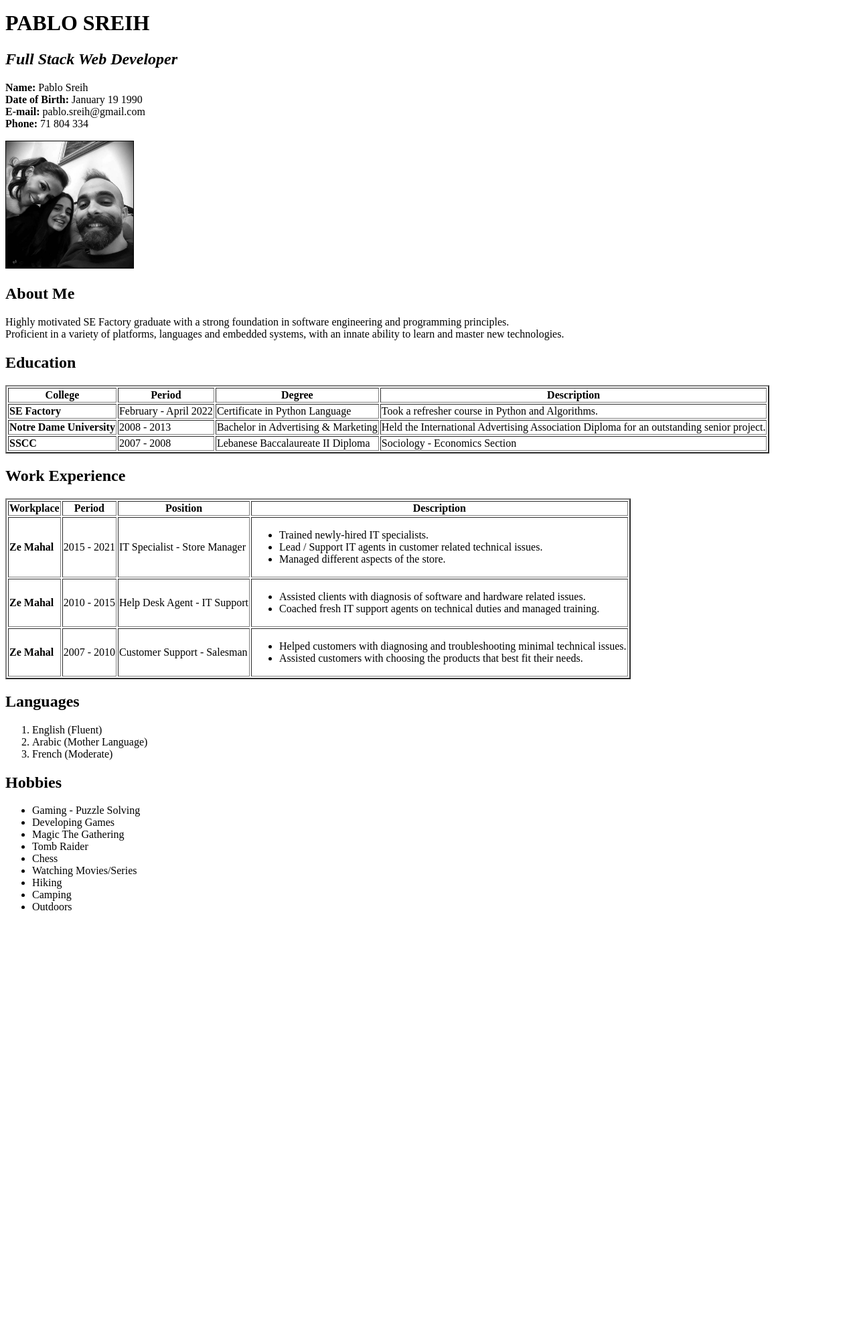
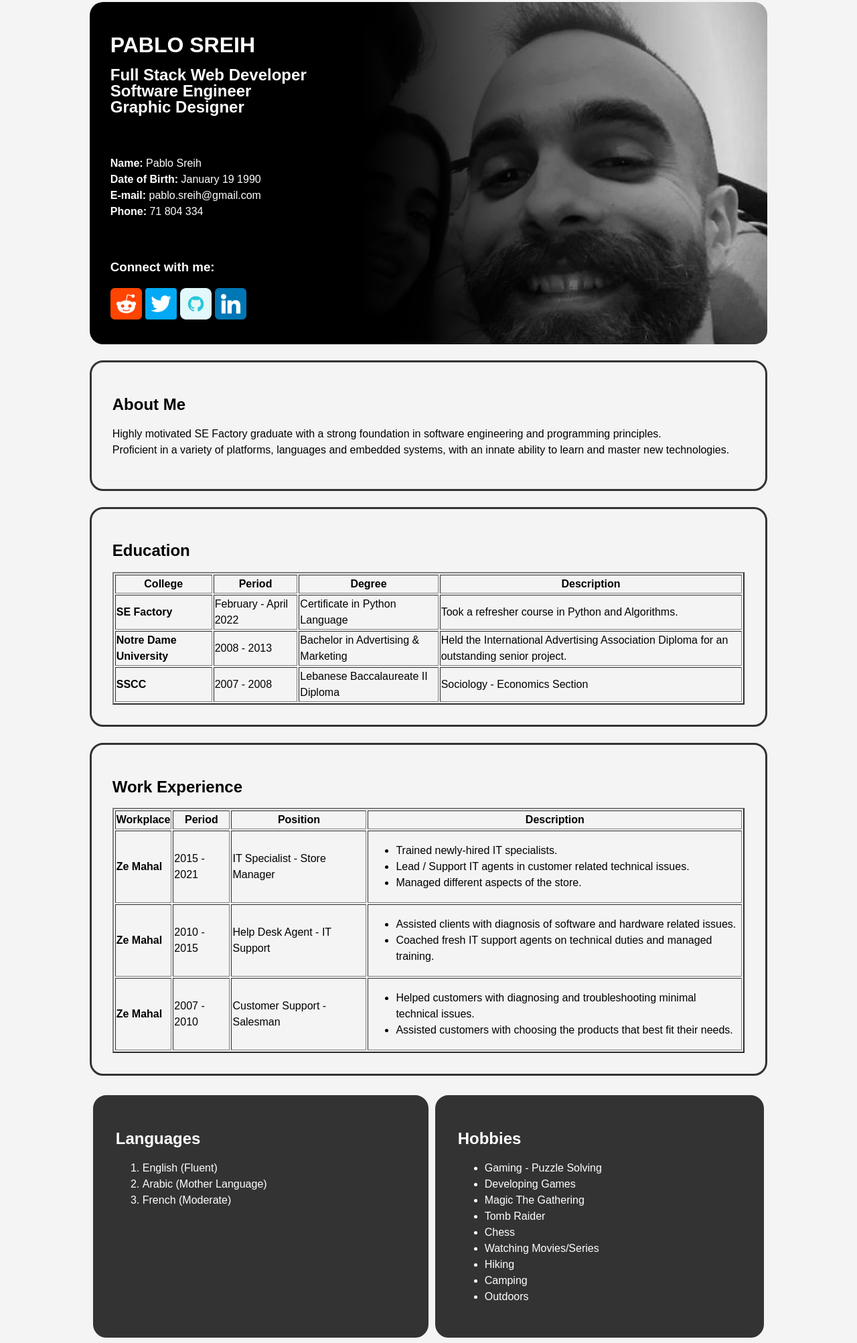
Before and after one commit to pablo-sreih/portfolio, a plain HTML site: page index.html in a window 1280 px wide. Shown: the part 5-2010 px from the top of the page at 67% size. Before the commit the page ends 1384 px from the top, so only its background shows below. Drawn offline with Linux system fonts and the light colour scheme.

Commit message:
Added Styling

```diff
--- /dev/null
+++ b/css/styles.css
@@ -0,0 +1,52 @@
+body{
+    background-color: #f4f4f4;
+    font-family: Arial, Helvetica, sans-serif;
+    font-size: 16px;
+    line-height: 1.5em;
+}
+
+.container{
+    width:80%;
+    margin: auto;
+}
+
+.box-1{
+    /* background: #eb01a5; */
+    /* background-image: url(../assets/images/pp.jpg); */
+    /* background-image: url(../assets/images/pp.jpg) no-repeat; */
+    background: -webkit-linear-gradient(left, rgba(0,0,0,1) 40%, rgba(255,0,0,0)), url("../assets/images/pp.jpg") center center no-repeat;
+    background-size:cover;
+    color: white;
+    padding: 3%;
+    border-radius: 20px;
+}
+
+.pp{
+    border-style:solid;
+    border-color: #333333;
+    border-width: 10px;
+    border-radius: 50%;
+    float: right;
+    margin-right: 8%;
+    margin-top: 5%;
+}
+
+.border-1{
+    border: 3px solid #333333;
+    border-radius: 20px;
+    padding: 3%;
+}
+
+.flex-container{
+    display: flex;
+}
+
+.flex-child{
+    flex:auto;
+    color: white;
+    background-color: #333333;
+    border: 3px solid #333333;
+    border-radius: 20px;
+    margin: 5px;
+    padding: 3%;
+}
--- a/index.html
+++ b/index.html
@@ -3,28 +3,44 @@
 
     <head>
         <title>Pablo Sreih CV</title>
+        <link rel="stylesheet" href="css/styles.css">
     </head>
 
     <body>
 
+        <div class="container">
+            <div class="box-1">
+                <!-- <img class="pp" src="assets/images/pp.jpg" width="200px" height="200px%"> -->
                 <h1> PABLO SREIH </h1>
-        <h2><i>Full Stack Web Developer</i></h2>
+                <h2>Full Stack Web Developer<br/>Software Engineer<br/>Graphic Designer</h2>
+                <br/>
+                <p>
+                    <b>Name:</b> Pablo Sreih <br/>
+                    <b>Date of Birth:</b> January 19 1990 <br/>
+                    <b>E-mail:</b> pablo.sreih@gmail.com <br/>
+                    <b>Phone:</b> 71 804 334 <br/>
+                </p>
+                <br/>
+                <h3>Connect with me:</h3>
+                <a href="https://www.reddit.com/user/Pablo-s"><img src="assets/images/reddit_icon.png" height="5%" width="5%"></a>
+                <a href="https://twitter.com/pablosreih"><img src="assets/images/twitter_icon.png" height="5%" width="5%"></a>
+                <a href="https://github.com/pablo-sreih"><img src="assets/images/github_icon.png" height="5%" width="5%"></a>
+                <a href="https://www.linkedin.com/in/pablo-sreih-3ba3b823a/"><img src="assets/images/linkedin_icon.png" height="5%" width="5%"></a>
 
-        <p>
-            <b>Name:</b> Pablo Sreih<br/>
-            <b>Date of Birth:</b> January 19 1990<br/>
-            <b>E-mail:</b> pablo.sreih@gmail.com<br/>
-            <b>Phone:</b> 71 804 334<br/>
-        </p>
 
-        <img src="assets/pp.jpg" width="15%" height="15%" border=" 1px">
+            </div>
 
+            <br/>
+
+            <div class="border-1">
                 <h2>About Me</h2>
                     <p>
                         Highly motivated SE Factory graduate with a strong foundation in software engineering and programming principles.<br/>Proficient
                         in a variety of platforms, languages and embedded systems, with an innate ability to learn and master new technologies.
                     </p>
-
+            </div>
+            <br/>
+            <div class="border-1">
                 <h2>Education</h2>
                     <table border="2px">
                         <tr>
@@ -40,7 +56,6 @@
                             <td>Certificate in Python Language</td>
                             <td>Took a refresher course in Python and Algorithms.</td>
                         </tr>
-
                         <tr>
                             <td><b>Notre Dame University</b></td>
                             <td>2008 - 2013</td>
@@ -48,7 +63,6 @@
                             <td>Held the International Advertising Association
                                 Diploma for an outstanding senior project.</td>
                         </tr>
-
                         <tr>
                             <td><b>SSCC</b></td>
                             <td>2007 - 2008</td>
@@ -56,7 +70,10 @@
                             <td>Sociology - Economics Section</td>
                         </tr>
                     </table>
+            </div>
 
+            <br/>
+            <div class="border-1">
                 <h2>Work Experience</h2>
                     <table border="2px">
                         <tr>
@@ -65,7 +82,6 @@
                             <th>Position</th>
                             <th>Description</th>
                         </tr>
-
                         <tr>
                             <td><b>Ze Mahal</b></td>
                             <td>2015 - 2021</td>
@@ -81,7 +97,6 @@
                                 </ul>
                             </td>
                         </tr>
-
                         <tr>
                             <td><b>Ze Mahal</b></td>
                             <td>2010 - 2015</td>
@@ -95,7 +110,6 @@
                                 </ul>
                             </td>
                         </tr>
-
                         <tr>
                             <td><b>Ze Mahal</b></td>
                             <td>2007 - 2010</td>
@@ -109,16 +123,19 @@
                                 </ul>
                             </td>
                         </tr>
-
                     </table>
-
+            </div>
+            <br/>
+            <div class="flex-container">
+                <div class="flex-child">
                     <h2>Languages</h2>
                         <ol>
                             <li>English (Fluent)</li>
                             <li>Arabic (Mother Language)</li>
                             <li>French (Moderate)</li>
                         </ol>
-
+                </div>
+                <div class="flex-child">
                     <h2>Hobbies</h2>
                         <ul>
                             <li>Gaming - Puzzle Solving</li>
@@ -131,6 +148,9 @@
                             <li>Camping</li>
                             <li>Outdoors</li>
                         </ul>
+                </div>
+            </div>
+        </div>
 
     </body>
 
```
Also changed, not shown: assets/images/github_icon.png (added), assets/images/linkedin_icon.png (added), assets/images/pp.jpg (renamed from assets/pp.jpg), assets/images/reddit_icon.png (added), assets/images/twitter_icon.png (added). Lines whose indentation alone changed are shown as unchanged.
